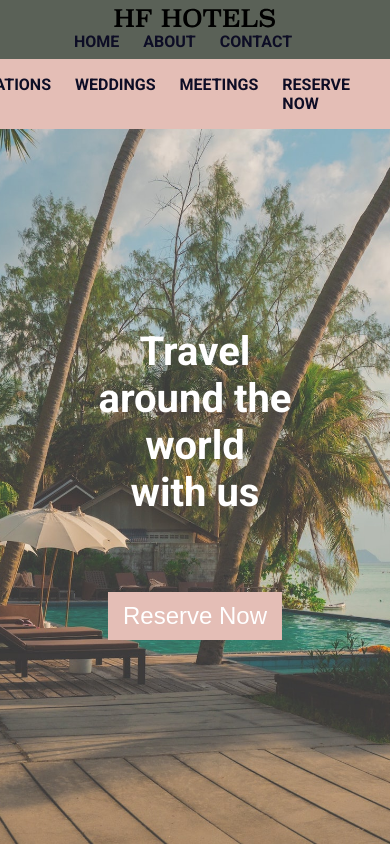
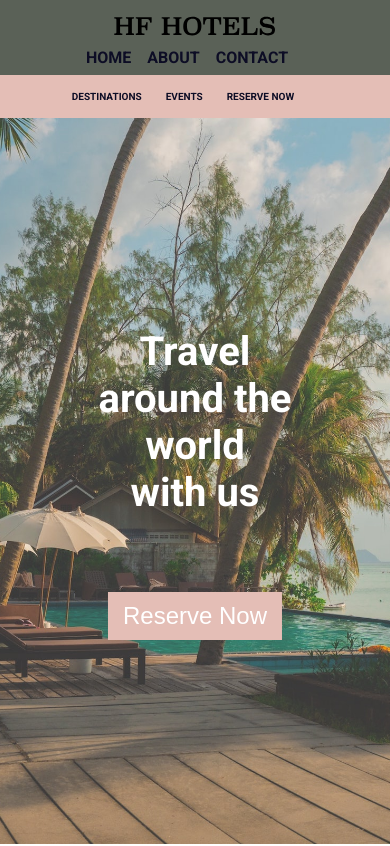
Before and after one commit to harukafujii13/hotelLp_finalProject, a website: page index.html in a window 390 px wide. Shown: the top 846 px of the page. Drawn offline with Linux system fonts and the light colour scheme; a web font is replaced by a local one.

Commit message:
add responsive for nav

```diff
--- a/index.html
+++ b/index.html
@@ -40,8 +40,7 @@
                 <div class="nav-supporting">
                     <ul class="lower-links">
                         <li><a href="#">DESTINATIONS</a></li>
-                        <li><a href="#">WEDDINGS</a></li>
-                        <li><a href="#">MEETINGS</a></li>
+                        <li><a href="#">EVENTS</a></li>
                         <li><a href="#">RESERVE NOW</a></li>
                     </ul>
                 </div>
--- a/scss/_layout.scss
+++ b/scss/_layout.scss
@@ -5,6 +5,8 @@ main {
    background: url(/image/nav_main.jpg) no-repeat center/cover;
    position: relative;
 }
+
+
 
 
 //header
--- a/scss/_media.scss
+++ b/scss/_media.scss
@@ -70,6 +70,10 @@
         height: auto;
     }
 
+    .nav-supporting {
+        display: flex;
+        justify-content: center;
+    }
 
 
 
@@ -113,12 +117,12 @@
         flex-direction: column;
 
         .logo{
-            margin: 0;
+            margin: 0.5rem 0;
         }
 
         .upper-links li{
             padding: 0;
-            margin-right: 1.5rem;
+            margin-right: 1rem;
         }
 
     }
@@ -177,3 +181,11 @@
 
 
 }
+
+@media screen and (max-width: 400px){
+   .lower-links {
+    li {
+        font-size: 10px;
+    }
+   }
+}
```
Also changed, not shown: css/main.css, 1 other file.
